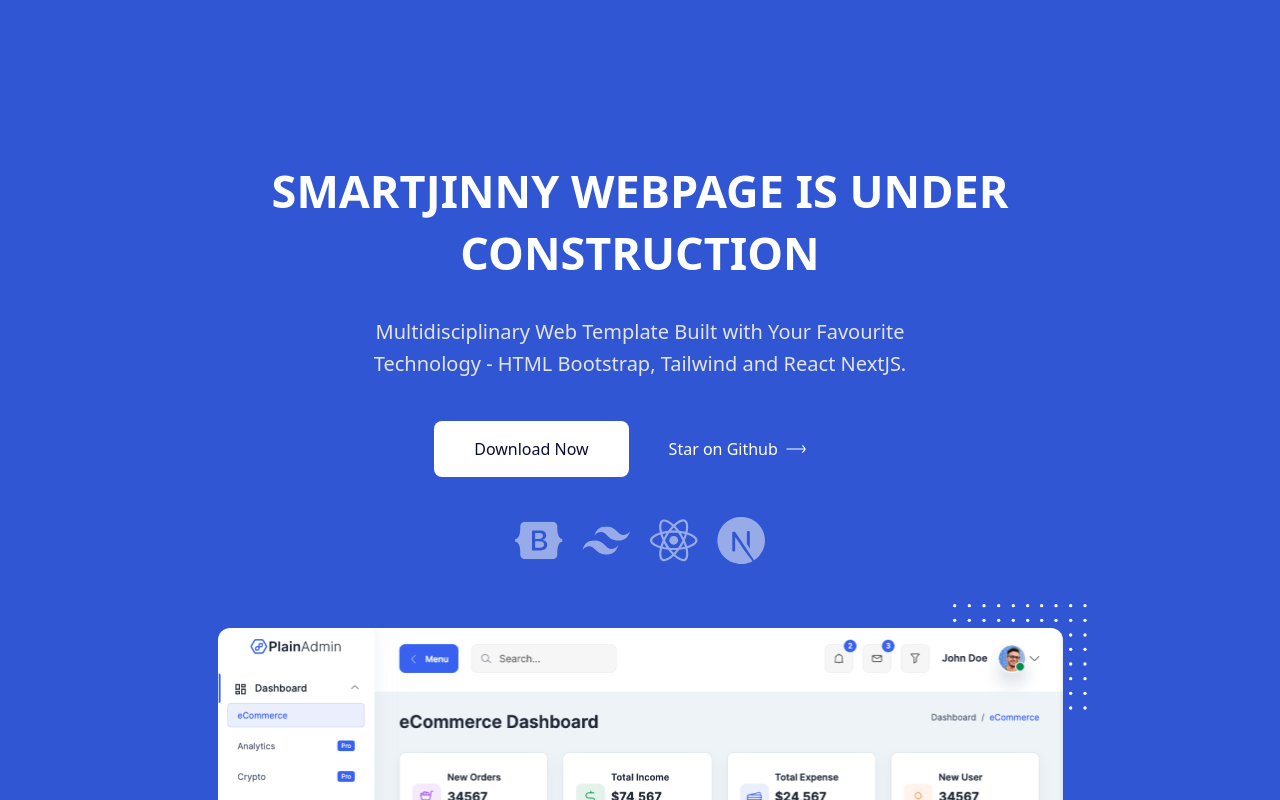
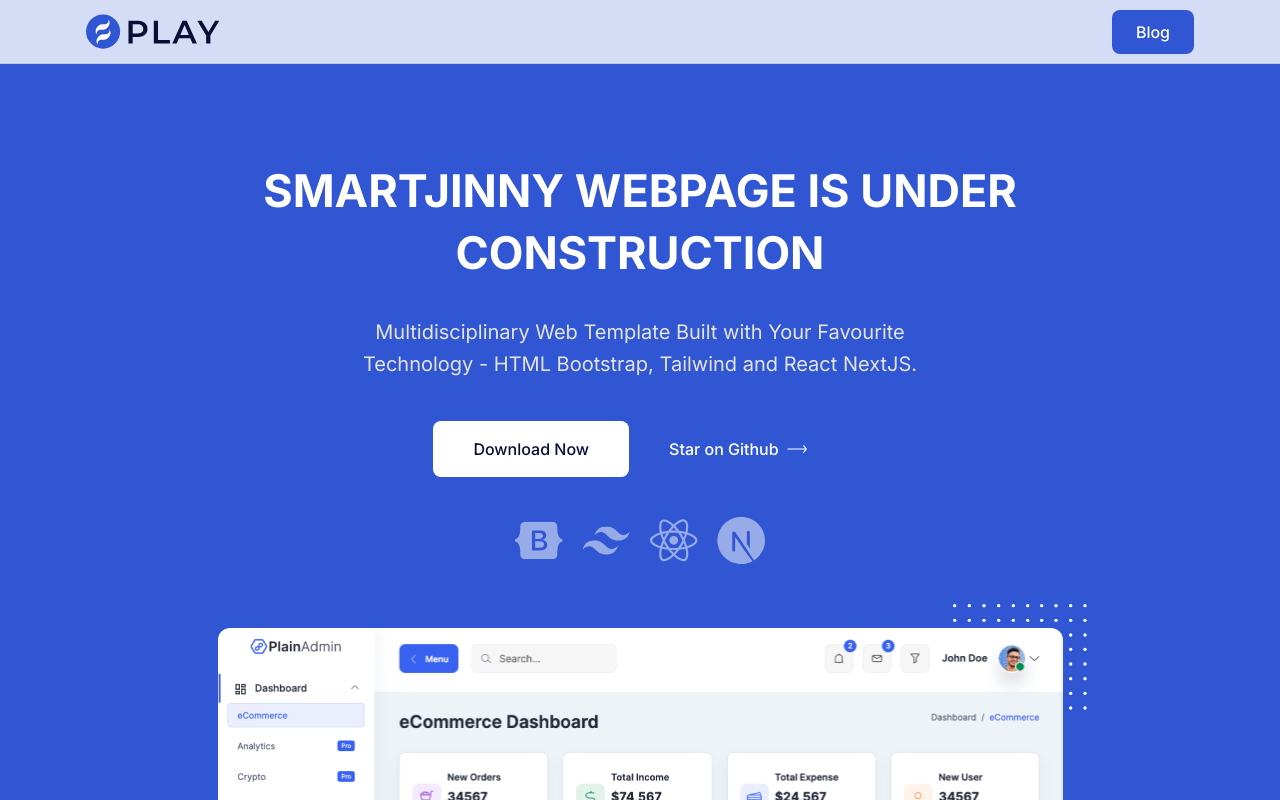
Before and after one commit to texas000/smartjinny, a Next.js app: page / in a window 1280 px wide. Shown: the top 800 px of the page. Built offline with nearby package versions, Linux system fonts and the light colour scheme; no server answers.

Commit message:
header changes

```diff
--- a/component/Header.js
+++ b/component/Header.js
@@ -1,26 +1,12 @@
-import Link from "next/link";
-
 export default function Header() {
 	return (
-		<div
-			className="
-ud-header
-bg-transparent
-absolute
-top-0
-left-0
-z-40
-w-full
-flex
-items-center
-"
-		>
+		<div className="ud-header sticky bg-transparent top-0 left-0 z-40 w-full flex items-center">
 			<div className="container">
 				<div className="flex -mx-4 items-center justify-between relative">
 					<div className="px-4 w-60 max-w-full">
 						<a href="/" className="navbar-logo w-full block py-5">
 							<img
-								src="/assets/images/logo/logo-white.svg"
+								src="/assets/images/logo/logo.svg"
 								alt="logo"
 								className="w-full header-logo"
 							/>
@@ -36,12 +22,12 @@
                   right-4
                   top-1/2
                   -translate-y-1/2
-          lg:hidden
                   focus:ring-2
                   ring-primary
                   px-3
                   py-[6px]
                   rounded-lg
+				  lg:hidden
                 "
 							>
 								<span className="relative w-[30px] h-[2px] my-[6px] block bg-white"></span>
@@ -227,7 +213,7 @@
                       "
 										>
 											<a
-												href="/blog"
+												href="about.html"
 												className="
                           block
                           text-sm text-body-color
@@ -237,10 +223,10 @@
                           px-4
                         "
 											>
-												Blog
+												About Page
 											</a>
 											<a
-												href="/blog"
+												href="pricing.html"
 												className="
                           block
                           text-sm text-body-color
@@ -335,9 +321,9 @@
 								</ul>
 							</nav>
 						</div>
-						<div className="sm:flex justify-end hidden pr-16 lg:pr-0">
+						<div className="sm:flex justify-end pr-16 lg:pr-0">
 							<a
-								href="/signin"
+								href="/blog"
 								className="
                   text-base
                   font-medium
@@ -352,7 +338,7 @@
                   ease-in-out
                 "
 							>
-								Sign In
+								Blog
 							</a>
 						</div>
 					</div>
--- a/component/Page.js
+++ b/component/Page.js
@@ -1,11 +1,11 @@
 import Header from "./Header";
 import Head from "next/head";
-
-export default function Page(props) {
+import { Fragment } from "react";
+export default function Page({ children, title }) {
 	return (
-		<div>
+		<Fragment>
 			<Head>
-				<title>{props.title || "Smartjinny"}</title>
+				<title>{title || "Smartjinny"}</title>
 				<meta
 					name="description"
 					content="Smartjinny, Professional Software Developer Portfolio Website"
@@ -26,9 +26,9 @@
 				></meta>
 				<link rel="icon" href="/assets/images/favicon.png" />
 			</Head>
+
 			<Header />
-
-			{props.children}
-		</div>
+			{children}
+		</Fragment>
 	);
 }
--- a/pages/api/blog/getPost.js
+++ b/pages/api/blog/getPost.js
@@ -9,6 +9,6 @@
 
 	// let o_id = new ObjectId(req.query.id.trim());
 	const post = await db.collection("blog").findOne({ _id: o_id });
-	console.log(req.query.id);
+
 	res.json(post);
 };
--- a/pages/api/blog/getPosts.js
+++ b/pages/api/blog/getPosts.js
@@ -3,7 +3,10 @@
 export default async (req, res) => {
 	const { db } = await connectToDatabase();
 
-	const post = await db.collection("blog").find({}).limit(20).toArray();
+	const post = await db
+		.collection("blog")
+		.find({ private: false }, { markdown: 0 })
+		.toArray();
 
 	res.json(post);
 };
--- a/pages/index.js
+++ b/pages/index.js
@@ -1,22 +1,11 @@
-import Head from "next/head";
-
-// import data from "../public/data";
-// import Header from "../component/Homepage/Header";
-// import About from "../component/Homepage/About";
-// import Work from "../component/Homepage/Work";
-// import Skills from "../component/Homepage/Skills";
-// import Footer from "../component/Homepage/Footer";
 import React, { Fragment, useState } from "react";
-import marked from "marked";
 import { useRouter } from "next/router";
 import Page from "../component/Page";
-// import Navbar from "../component/Navbar";
 
 export default function Home({}) {
 	const router = useRouter();
-
 	return (
-		<Page>
+		<Page title="Home">
 			{/* <!-- ====== Hero Section Start --> */}
 			<div
 				id="home"
--- /dev/null
+++ b/pages/test.js
@@ -0,0 +1,14 @@
+import React, { Fragment, useState } from "react";
+import { useRouter } from "next/router";
+import Page from "../component/Page";
+
+export default function Home({}) {
+	const router = useRouter();
+	return (
+		<Page title="Home">
+			{/* <!-- ====== Hero Section Start --> */}
+			<h1>Hello</h1>
+			{/* <!-- ====== Faq Section End --> */}
+		</Page>
+	);
+}
--- a/styles/globals.css
+++ b/styles/globals.css
@@ -1,3 +1,50 @@
+@import url("https://fonts.googleapis.com/css2?family=Inter:wght@100;200;300;400;500;600;700;800;900&display=swap");
+
 @tailwind base;
 @tailwind components;
 @tailwind utilities;
+
+body {
+  font-family: "Inter", sans-serif;
+}
+
+.sticky {
+  @apply fixed z-[9999] transition bg-white bg-opacity-80;
+  backdrop-filter: blur(5px);
+  box-shadow: inset 0 -1px 0 0 rgba(0, 0, 0, 0.1);
+}
+
+.sticky .navbar-logo {
+  @apply py-2;
+}
+
+.sticky #navbarToggler span {
+  @apply bg-dark;
+}
+
+.sticky #navbarCollapse li a {
+  @apply text-dark hover:opacity-100 hover:text-primary;
+}
+#navbarCollapse li .ud-menu-scroll.active {
+  @apply opacity-70;
+}
+.sticky #navbarCollapse li .ud-menu-scroll.active {
+  @apply opacity-100 text-primary;
+}
+.sticky .loginBtn {
+  @apply text-dark hover:text-primary hover:opacity-100;
+}
+
+.sticky .signUpBtn {
+  @apply text-white bg-primary hover:bg-dark hover:text-white;
+}
+
+.navbarTogglerActive > span:nth-child(1) {
+  @apply transform rotate-45 top-[7px];
+}
+.navbarTogglerActive > span:nth-child(2) {
+  @apply opacity-0;
+}
+.navbarTogglerActive > span:nth-child(3) {
+  @apply top-[-8px] rotate-[135deg];
+}
```
Lines whose indentation alone changed are shown as unchanged.
